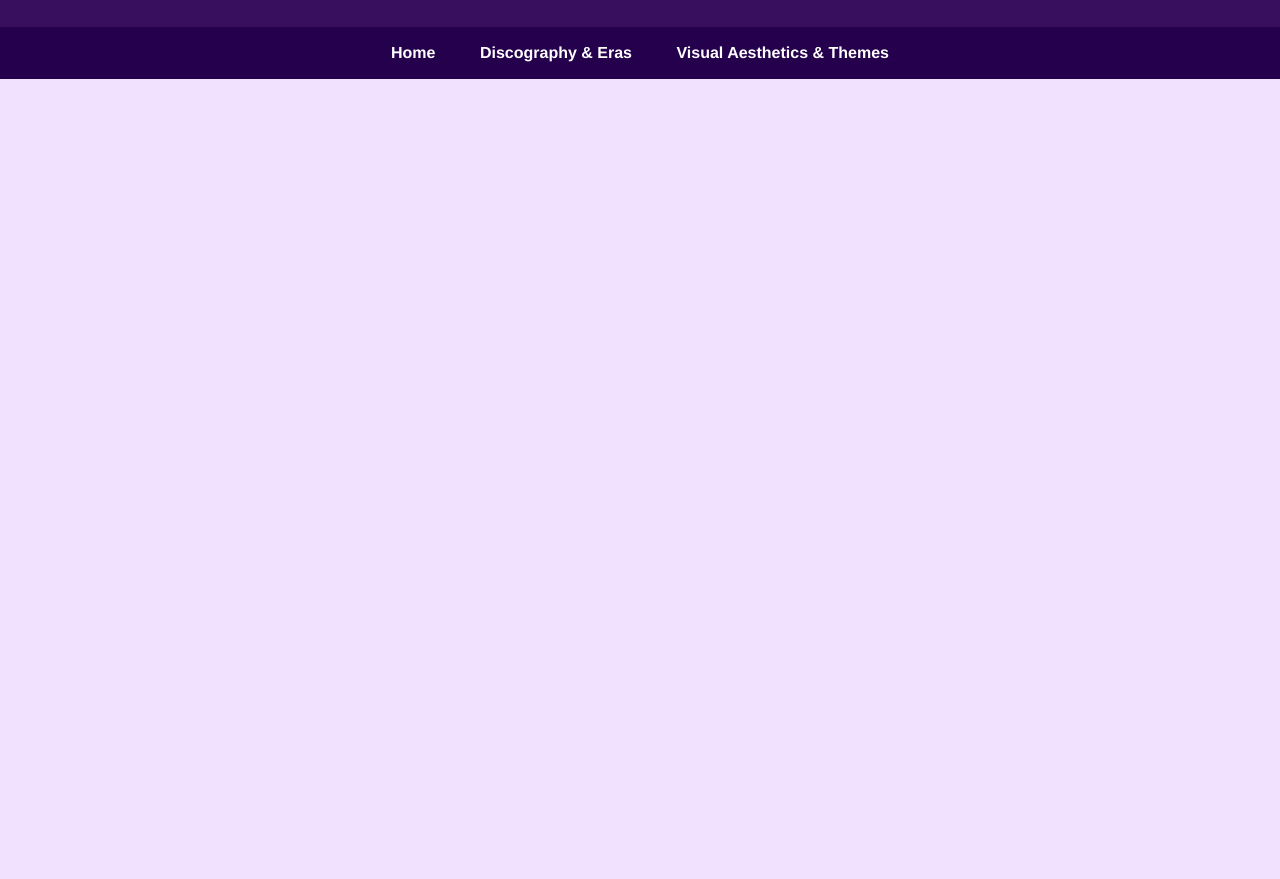
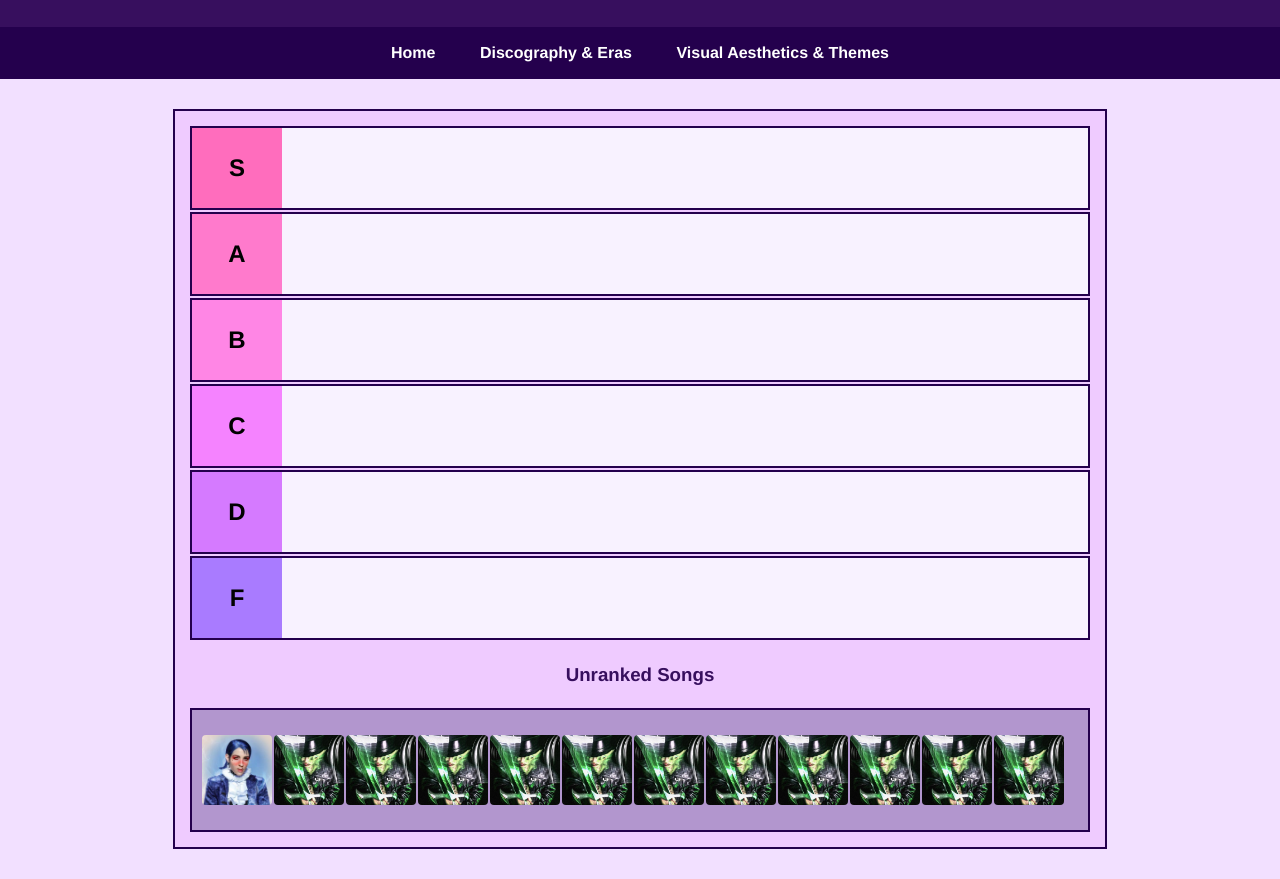
Before and after one commit to robertrodrigu3z/Artist-Showcase-Website, a website: page tierlist.html in a window 1280 px wide. Shown: the part 93-972 px from the top of the page. Before the commit the page ends 800 px from the top, so only its background shows below. Drawn offline with Linux system fonts and the light colour scheme.

Commit message:
Added tier list UI

```diff
--- a/tierlist.html
+++ b/tierlist.html
@@ -19,4 +19,81 @@
             <li><a href="visuals.html">Visual Aesthetics & Themes</a></li>
         </ul>
     </nav>
+
+    <main class="tier-list-container">
+        <!-- The tier-list rows -->
+        <div class="tier-row" data-tier="s">
+            <div class="tier-label" style="background-color: #ff6dbd;">S</div>
+            <div class="tier-dropzone" ondragover="allowDrop(event)" ondrop="drop(event)"></div>
+        </div>
+
+        <div class="tier-row" data-tier="a">
+            <div class="tier-label" style="background-color: #ff7acc;">A</div>
+            <div class="tier-dropzone" ondragover="allowDrop(event)" ondrop="drop(event)"></div>
+        </div>
+
+        <div class="tier-row" data-tier="b">
+            <div class="tier-label" style="background-color: #ff86e5;">B</div>
+            <div class="tier-dropzone" ondragover="allowDrop(event)" ondrop="drop(event)"></div>
+        </div>
+
+        <div class="tier-row" data-tier="c">
+            <div class="tier-label" style="background-color: #f583ff;">C</div>
+            <div class="tier-dropzone" ondragover="allowDrop(event)" ondrop="drop(event)"></div>
+        </div>
+
+        <div class="tier-row" data-tier="d">
+            <div class="tier-label" style="background-color: #d57aff;">D</div>
+            <div class="tier-dropzone" ondragover="allowDrop(event)" ondrop="drop(event)"></div>
+        </div>
+
+        <div class="tier-row" data-tier="f">
+            <div class="tier-label" style="background-color: #a97bff;">F</div>
+            <div class="tier-dropzone" ondragover="allowDrop(event)" ondrop="drop(event)"></div>
+        </div>
+
+        <!-- Where unranked songs are stored until they're dragged out: still haven't added JavaScript code yet, so dragging doesn't work-->
+        <div class="song-pool-container">
+            <h3>Unranked Songs</h3>
+            <div class="song-pool" ondragover="allowDrop(event)" ondrop="drop(event)">
+                <!-- for now i'm leaving a bunch of placeholder images as I need to add the actual song images later -->
+                <div class="tier-item" draggable="true" ondragstart="drag(event)" id="song-1">
+                    <img src="images/album1.jpg" alt="Song 1">
+                </div>
+                <div class="tier-item" draggable="true" ondragstart="drag(event)" id="song-2">
+                    <img src="images/album2.jpg" alt="Song 2">
+                </div>
+                <div class="tier-item" draggable="true" ondragstart="drag(event)" id="song-3">
+                    <img src="images/album2.jpg" alt="Song 3">
+                </div>
+                <div class="tier-item" draggable="true" ondragstart="drag(event)" id="song-4">
+                    <img src="images/album2.jpg" alt="Song 4">
+                </div>
+                <div class="tier-item" draggable="true" ondragstart="drag(event)" id="song-5">
+                    <img src="images/album2.jpg" alt="Song 5">
+                </div>
+                <div class="tier-item" draggable="true" ondragstart="drag(event)" id="song-6">
+                    <img src="images/album2.jpg" alt="Song 6">
+                </div>
+                <div class="tier-item" draggable="true" ondragstart="drag(event)" id="song-7">
+                    <img src="images/album2.jpg" alt="Song 7">
+                </div>
+                <div class="tier-item" draggable="true" ondragstart="drag(event)" id="song-8">
+                    <img src="images/album2.jpg" alt="Song 8">
+                </div>
+                <div class="tier-item" draggable="true" ondragstart="drag(event)" id="song-9">
+                    <img src="images/album2.jpg" alt="Song 9">
+                </div>
+                <div class="tier-item" draggable="true" ondragstart="drag(event)" id="song-10">
+                    <img src="images/album2.jpg" alt="Song 10">
+                </div>
+                <div class="tier-item" draggable="true" ondragstart="drag(event)" id="song-11">
+                    <img src="images/album2.jpg" alt="Song 11">
+                </div>
+                <div class="tier-item" draggable="true" ondragstart="drag(event)" id="song-12">
+                    <img src="images/album2.jpg" alt="Song 12">
+                </div>
+            </div>
+        </div>
+    </main>
 </body>
--- a/webstyle.css
+++ b/webstyle.css
@@ -129,7 +129,76 @@ footer {
     margin-top: 30px;
     font-size: 0.9em;
 }
-
 footer a {
     color: #f8f2ff;
 }
+
+/* Settings for the tier list in tierlist.html */
+.tier-list-container {
+    max-width: 900px;
+    margin: 30px auto;
+    display: flex;
+    flex-direction: column;
+    gap: 2px;
+    background: #efcbff;
+    padding: 15px;
+    border: 2px solid #24004d;
+}
+
+.tier-row {
+    display: flex;
+    min-height: 80px;
+    background: #f8f2ff;
+    border: 2px solid #24004d;
+}
+
+.tier-label {
+    width: 90px;
+    display: flex;
+    align-items: center;
+    justify-content: center;
+    font-size: 24px;
+    font-weight: bold;
+    color: #000000;
+}
+
+.tier-dropzone {
+    flex-grow: 1;
+    display: flex;
+    flex-wrap: wrap;
+    gap: 5px;
+    padding: 5px;
+    align-items: center;
+}
+
+.song-pool-container {
+    max-width: 900px;
+    text-align: center;
+}
+
+.song-pool {
+    display: flex;
+    flex-wrap: wrap;
+    gap: 2px;
+    background: #b296ce;
+    min-height: 100px;
+    padding: 10px;
+    border: 2px solid #24004d;
+}
+
+.tier-item {
+    width: 70px;
+    height: 70px;
+    cursor: grab;
+}
+
+.tier-item img {
+    width: 100%;
+    height: 100%;
+    object-fit: cover;
+    border-radius: 4px;
+}
+
+.tier-item:active {
+    cursor: grabbing;
+}
```
